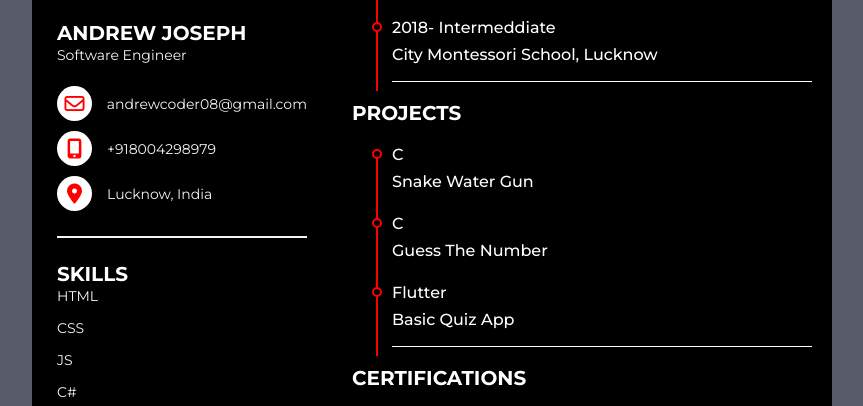
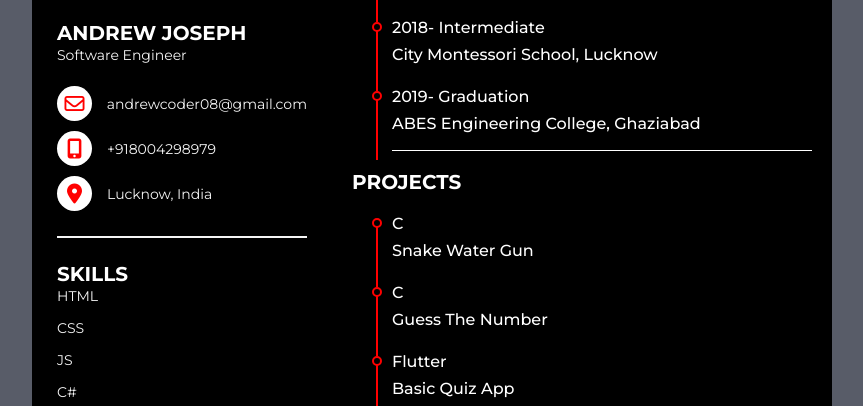
Before and after one commit to Andrewcoder08/Resume-using-HTML-and-CSS, a plain HTML site: page resume.htm in a window 1280 px wide. Shown: the part 353-759 px from the top of the page, without its empty margins (208-1071 px from the left). Drawn offline with Linux system fonts and the light colour scheme.

Commit message:
Added college

```diff
--- a/resume.htm
+++ b/resume.htm
@@ -127,8 +127,12 @@
                      <div class="info semi_bold">St. Ann's Convent School, Lucknow</div>
                  </li>
                  <li>
-                    <div class="data ">2018- Intermeddiate</div>
+                    <div class="data ">2018- Intermediate</div>
                     <div class="info semi_bold">City Montessori School, Lucknow</div>
+                </li>
+                <li>
+                    <div class="data ">2019- Graduation</div>
+                    <div class="info semi_bold">ABES Engineering College, Ghaziabad</div>
                 </li>
              </ul>
 
--- a/style.css
+++ b/style.css
@@ -12,6 +12,7 @@ body{
     font-size: 14px;
     line-height: 22px; /*sets distance between line of texts*/
     color: white;
+
 }
 .bold{ /*This is for our headings*/
     font-weight: 700;
```
